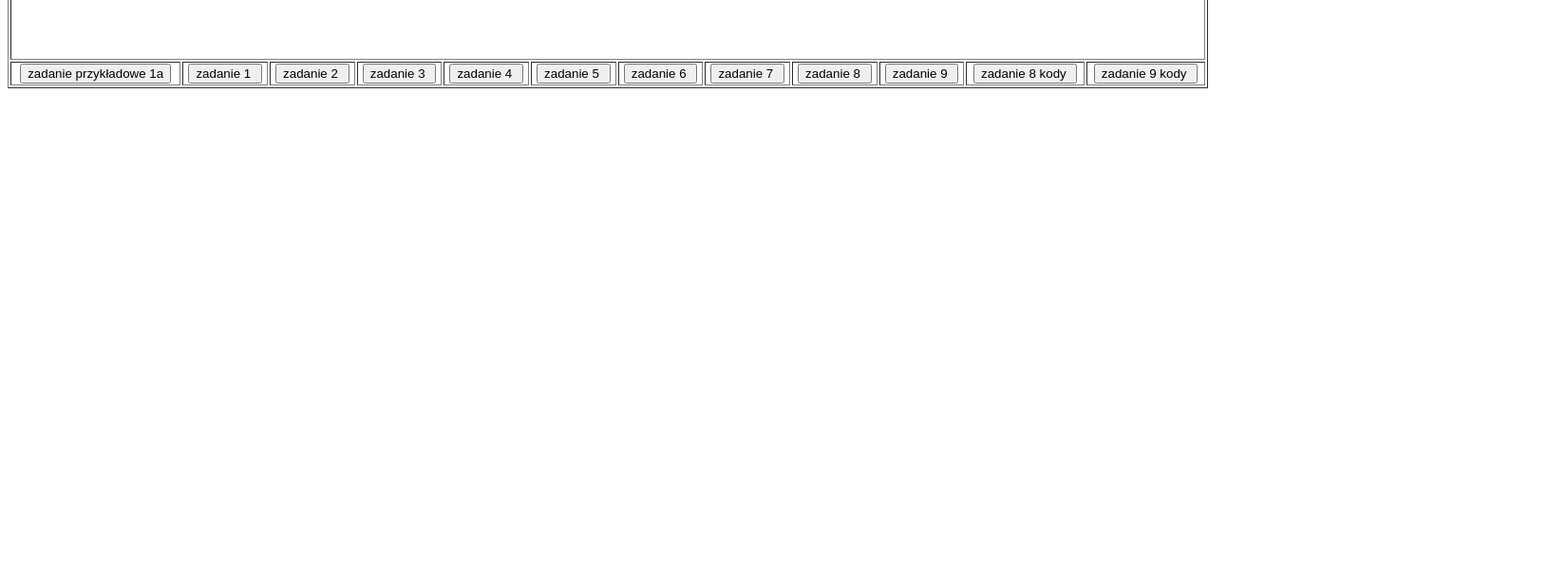
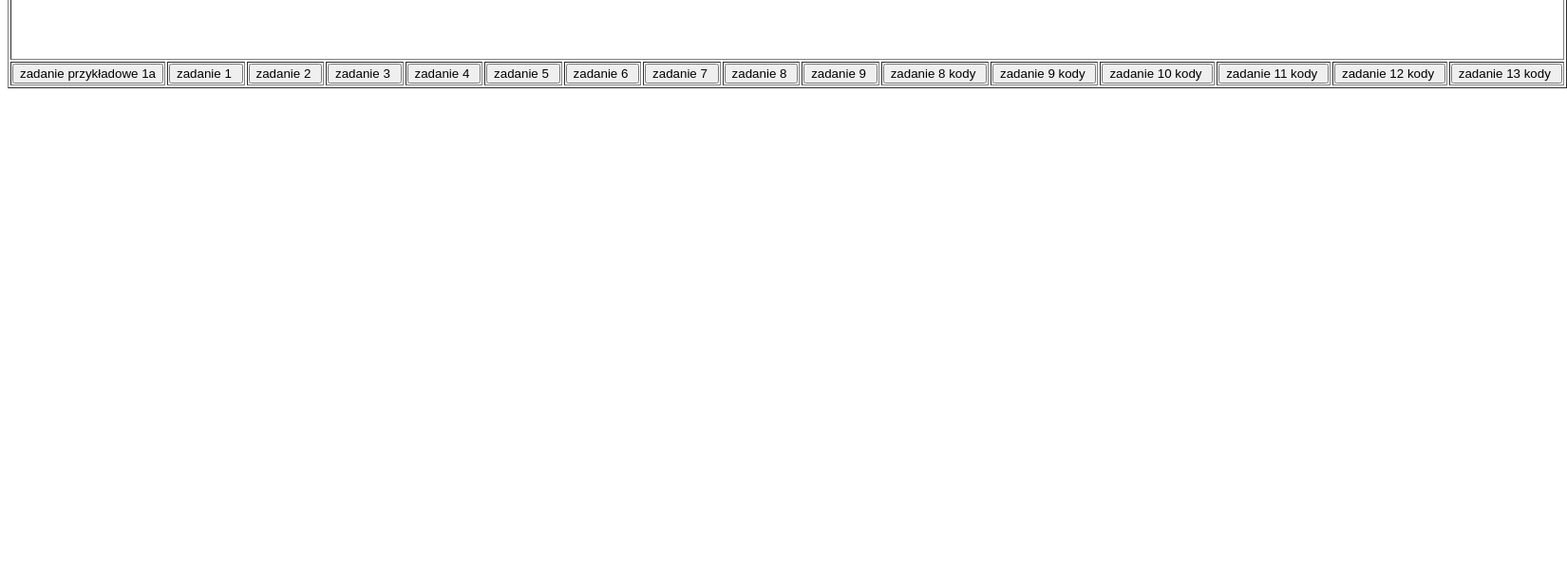
Before and after one commit to MarcelWysokinski/zadania_pracownia_witryniaplikacji_wysokinski, a plain HTML site: page Strona zaliczeniowa.html in a window 1280 px wide. Shown: the part 189-800 px from the top of the page at 95% size, 1650 px wide, since content can reach past the window. Drawn offline with Linux system fonts and the light colour scheme.

Commit message:
Add files via upload

```diff
--- a/Strona zaliczeniowa.html
+++ b/Strona zaliczeniowa.html
@@ -61,6 +61,22 @@
 		function WinOpen_Zadanie9kody()
         {
        window.open("zadanie9kody.html","okienko9","height=350,width=700,top=200,left=200");
+        }
+		function WinOpen_Zadanie10()
+        {
+       window.open("Zadanie10.html","okienko9","height=350,width=700,top=200,left=200");
+        }
+		function WinOpen_Zadanie11()
+        {
+       window.open("Zadanie11.html","okienko9","height=350,width=700,top=200,left=200");
+        }
+		function WinOpen_Zadanie12()
+        {
+       window.open("Zadanie12.html","okienko9","height=350,width=700,top=200,left=200");
+        }
+		function WinOpen_Zadanie13()
+        {
+       window.open("Zadanie13.html","okienko9","height=350,width=700,top=200,left=200");
         }
 
         </script>
@@ -131,6 +147,22 @@
 	<center>
 	<input type="button" name="przycisk11" value="zadanie 9 kody " onclick="WinOpen_Zadanie9kody(' ')">
 	</td>
+	<td>
+	<center>
+	<input type="button" name="przycisk11" value="zadanie 10 kody " onclick="WinOpen_Zadanie10(' ')">
+	</td>
+	<td>
+	<center>
+	<input type="button" name="przycisk11" value="zadanie 11 kody " onclick="WinOpen_Zadanie11(' ')">
+	</td>
+	<td>
+	<center>
+	<input type="button" name="przycisk11" value="zadanie 12 kody " onclick="WinOpen_Zadanie12(' ')">
+	</td>
+	<td>
+	<center>
+	<input type="button" name="przycisk11" value="zadanie 13 kody " onclick="WinOpen_Zadanie13(' ')">
+	</td>
 
 	</table>
 
```
